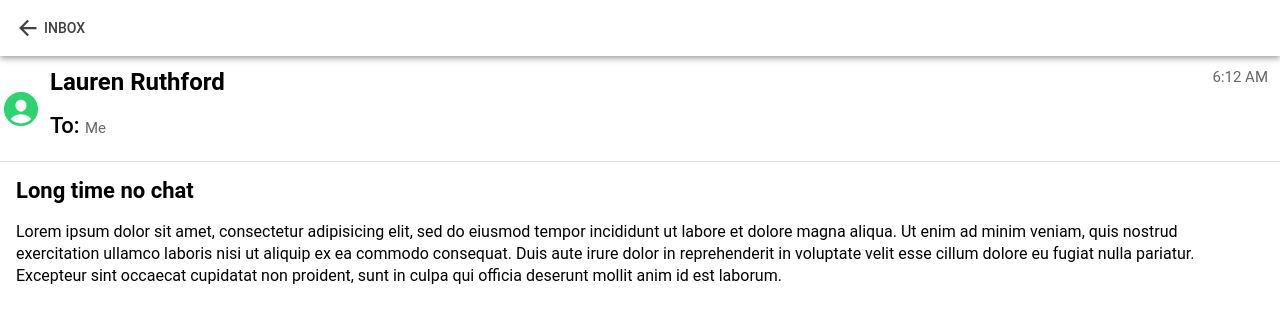
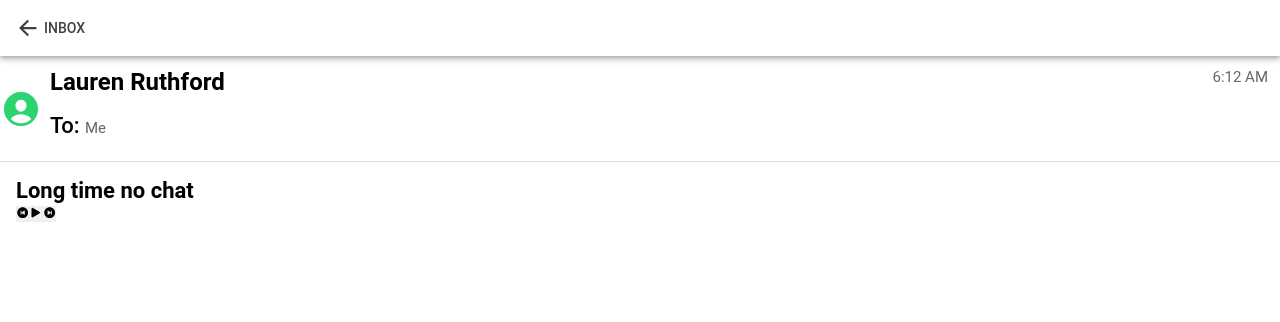
Before and after one commit to kuba-04/mail-voices, a React (Vite) app: page /message/1 in a window 1280 px wide. Shown: the top 322 px of the page. Built offline with nearby package versions, Linux system fonts and the light colour scheme.

Commit message:
first voice

```diff
--- a/package.json
+++ b/package.json
@@ -21,7 +21,7 @@
     "@ionic/react-router": "^7.0.0",
     "@types/react-router": "^5.1.20",
     "@types/react-router-dom": "^5.3.3",
-    "ionicons": "^7.0.0",
+    "ionicons": "^7.1.0",
     "react": "^18.2.0",
     "react-dom": "^18.2.0",
     "react-router": "^5.3.4",
--- a/src/pages/ViewMessage.tsx
+++ b/src/pages/ViewMessage.tsx
@@ -1,5 +1,4 @@
-import { useState } from 'react';
-import { Message, getMessage } from '../data/messages';
+import { useRef, useState } from 'react';
 import {
   IonBackButton,
   IonButtons,
@@ -13,12 +12,18 @@ import {
   IonToolbar,
   useIonViewWillEnter,
 } from '@ionic/react';
-import { personCircle } from 'ionicons/icons';
-import { useParams } from 'react-router';
+import {personCircle, play, pause, playSkipForwardCircle, playSkipBackCircle} from 'ionicons/icons';
+// import { fastForwardOutline } from 'ionicons/icons/fast-forward-outline';
+
 import './ViewMessage.css';
+import sample from '../../resources/voices/file_example_MP3_700KB.mp3'
+import {getMessage, Message} from "../data/messages";
+import {useParams} from "react-router";
 
 function ViewMessage() {
   const [message, setMessage] = useState<Message>();
+  const [isPlaying, setIsPlaying] = useState(false);
+  const audioRef = useRef<HTMLAudioElement>(null);
   const params = useParams<{ id: string }>();
 
   useIonViewWillEnter(() => {
@@ -26,12 +31,35 @@ function ViewMessage() {
     setMessage(msg);
   });
 
+  const playAudio = () => {
+    if (audioRef.current) {
+      if (isPlaying) {
+        audioRef.current.pause();
+      } else {
+        audioRef.current.play();
+      }
+      setIsPlaying(!isPlaying);
+    }
+  };
+
+  const skipForward = () => {
+    if (audioRef.current) {
+      audioRef.current.currentTime += 15;
+    }
+  };
+
+  const skipBackward = () => {
+    if (audioRef.current) {
+      audioRef.current.currentTime -= 15;
+    }
+  };
+
   return (
       <IonPage id="view-message-page">
         <IonHeader translucent>
           <IonToolbar>
             <IonButtons slot="start">
-            <IonBackButton text="Inbox" defaultHref="/home"></IonBackButton>
+              <IonBackButton text="Inbox" defaultHref="/home" />
             </IonButtons>
           </IonToolbar>
         </IonHeader>
@@ -40,7 +68,7 @@ function ViewMessage() {
           {message ? (
               <>
                 <IonItem>
-              <IonIcon aria-hidden="true" icon={personCircle} color="primary"></IonIcon>
+                  <IonIcon aria-hidden="true" icon={personCircle} color="primary" />
                   <IonLabel className="ion-text-wrap">
                     <h2>
                       {message.fromName}
@@ -56,15 +84,18 @@ function ViewMessage() {
 
                 <div className="ion-padding">
                   <h1>{message.subject}</h1>
-              <p>
-                Lorem ipsum dolor sit amet, consectetur adipisicing elit, sed do
-                eiusmod tempor incididunt ut labore et dolore magna aliqua. Ut
-                enim ad minim veniam, quis nostrud exercitation ullamco laboris
-                nisi ut aliquip ex ea commodo consequat. Duis aute irure dolor
-                in reprehenderit in voluptate velit esse cillum dolore eu fugiat
-                nulla pariatur. Excepteur sint occaecat cupidatat non proident,
-                sunt in culpa qui officia deserunt mollit anim id est laborum.
-              </p>
+                  <div className="audio-controls">
+                    <button onClick={skipBackward}>
+                      <IonIcon icon={playSkipBackCircle} />
+                    </button>
+                    <button onClick={playAudio}>
+                      <IonIcon icon={isPlaying ? pause : play} />
+                    </button>
+                    <button onClick={skipForward}>
+                      <IonIcon icon={playSkipForwardCircle} />
+                    </button>
+                  </div>
+                  <audio ref={audioRef} src={sample} />
                 </div>
               </>
           ) : (
--- a/tsconfig.json
+++ b/tsconfig.json
@@ -14,7 +14,10 @@
     "resolveJsonModule": true,
     "isolatedModules": true,
     "noEmit": true,
-    "jsx": "react-jsx"
+    "jsx": "react-jsx",
+    "types": [
+      "ionicons"
+    ]
   },
   "include": ["src"],
   "references": [{ "path": "./tsconfig.node.json" }]
```
Also changed, not shown: 2 other files (tests, documents, lock files or other folders). Lines whose indentation alone changed are shown as unchanged.
